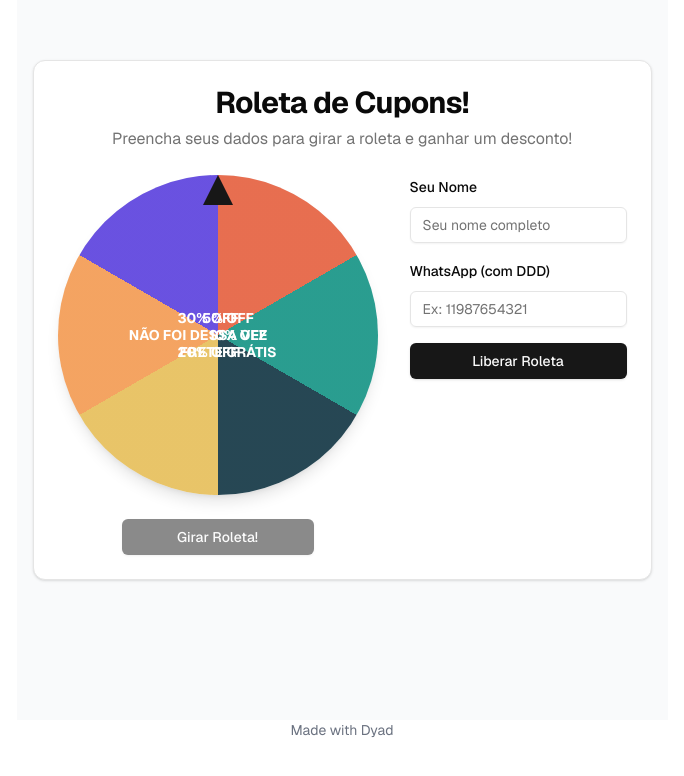
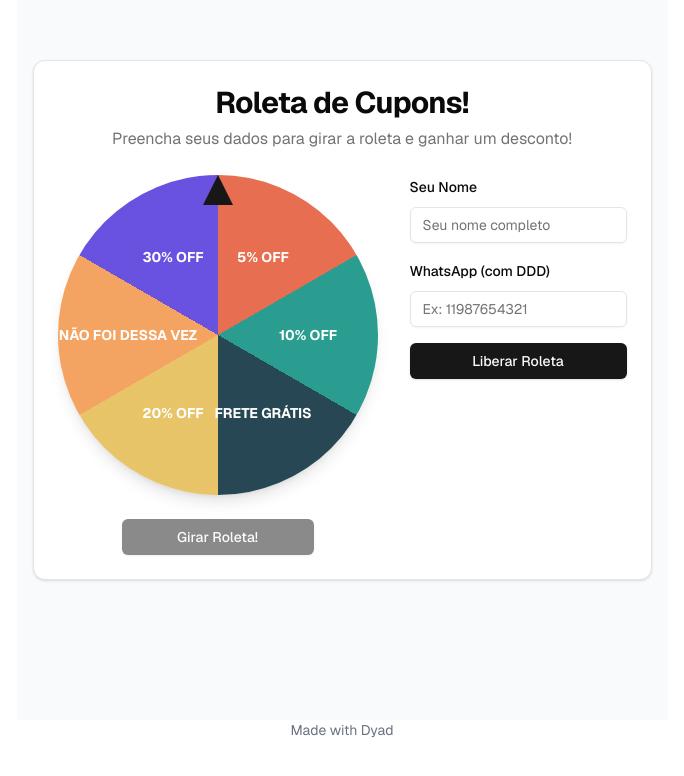
Before and after one commit to ValfranJr/roleta-parme, a Next.js app: page / in a window 1280 px wide. Shown: the part 160-936 px from the top of the page, without its empty margins (298-982 px from the left). Built offline with nearby package versions, Linux system fonts and the light colour scheme.

Commit message:
[dyad] wrote 1 file(s)

```diff
--- a/src/components/spin-wheel.tsx
+++ b/src/components/spin-wheel.tsx
@@ -107,7 +107,8 @@ export function SpinWheel({
                 className="absolute text-white font-bold text-sm whitespace-nowrap text-center"
                 style={{
                   // Posiciona o texto para fora do centro e o rotaciona de volta para ficar horizontal
-                  transform: `translateY(-150%) translateX(-50%) rotate(-${index * segmentAngle + segmentAngle / 2}deg)`,
+                  // Ajustei o translateY para uma posição mais adequada
+                  transform: `translateY(-100px) translateX(-50%) rotate(-${index * segmentAngle + segmentAngle / 2}deg)`,
                   top: "50%",
                   left: "50%",
                 }}
```
